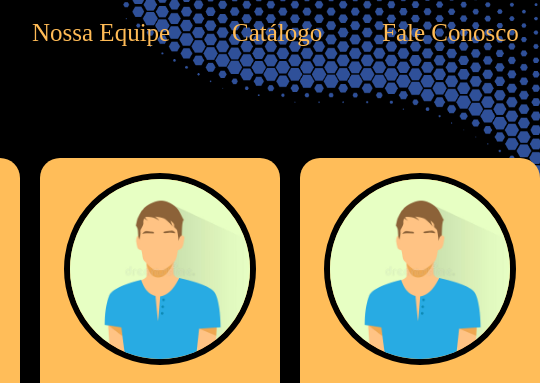
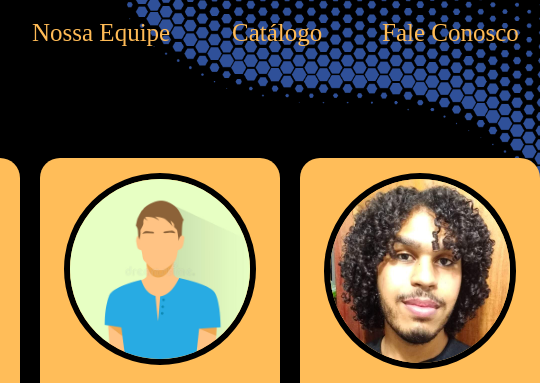
Before and after one commit to DevairUva/smartGlass, a plain HTML site: page nossaequipe.html in a window 1280 px wide. Shown: the top 383 px of the page, 740-1280 px from the left. Drawn offline with Linux system fonts and the light colour scheme.

Commit message:
Update nossaequipe.html

```diff
--- a/nossaequipe.html
+++ b/nossaequipe.html
@@ -152,7 +152,7 @@
 
             <div class="colunas">
                 <div class="item_coluna">
-                    <img class="foto_equipe" src="./img/5minha.jpeg.jpg" alt="">
+                    <img class="foto_equipe" src="/img/thiago.jpeg.jpg" alt="">
                 </div>
                 <div class="item_coluna">
                     <h4>THIAGO</h4>
```
